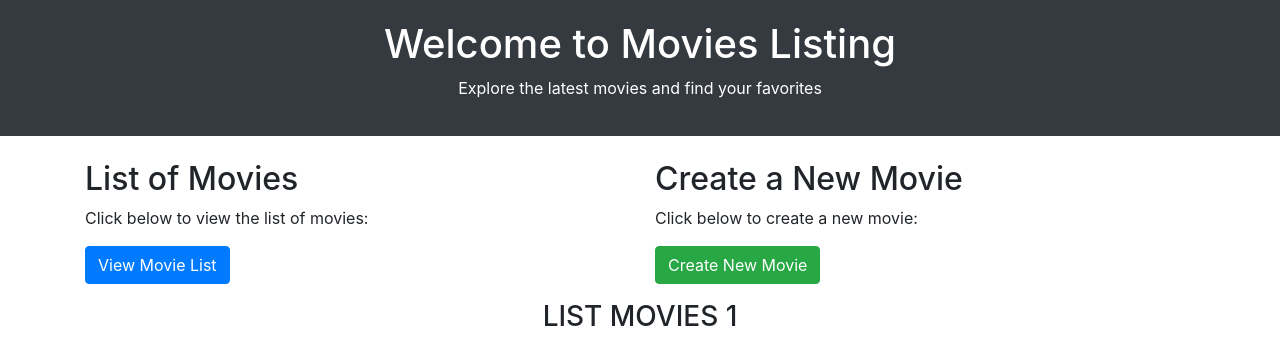
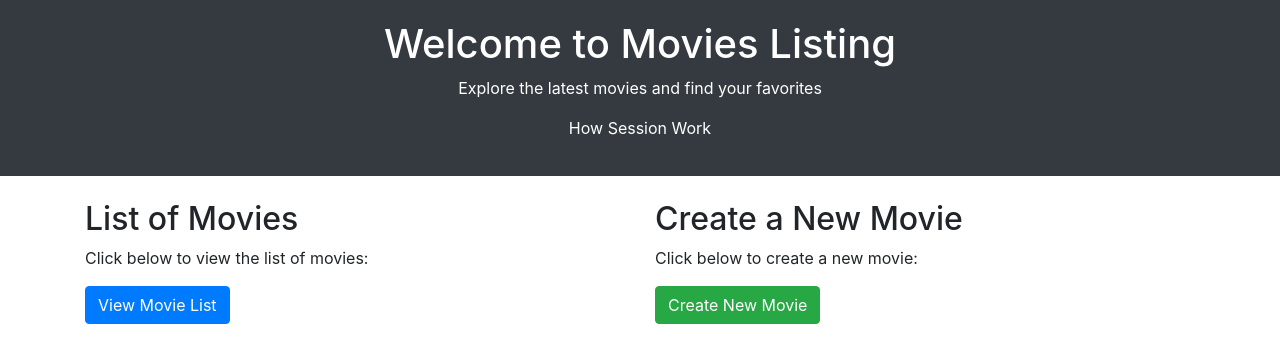
Before and after one commit to Sharafunneesa-pp/django_session_work, a Django app: page / in a window 1280 px wide. Shown: the top 340 px of the page. Run offline with Django 4.2, Linux system fonts and the light colour scheme; data that the repository does not hold is empty; some libraries are stand-ins or nearby versions.

Commit message:
modified

```diff
--- a/session_sample/templates/menu.html
+++ b/session_sample/templates/menu.html
@@ -29,6 +29,7 @@
 <div class="header text-center">
   <h1>Welcome to Movies Listing</h1>
   <p>Explore the latest movies and find your favorites</p>
+  <p>How Session Work</p>
 </div>
 <!-- End Header -->
 
```
Also changed, not shown: session_sample/sessionapp1/views.py (+2 -45 lines), 1 other file.
